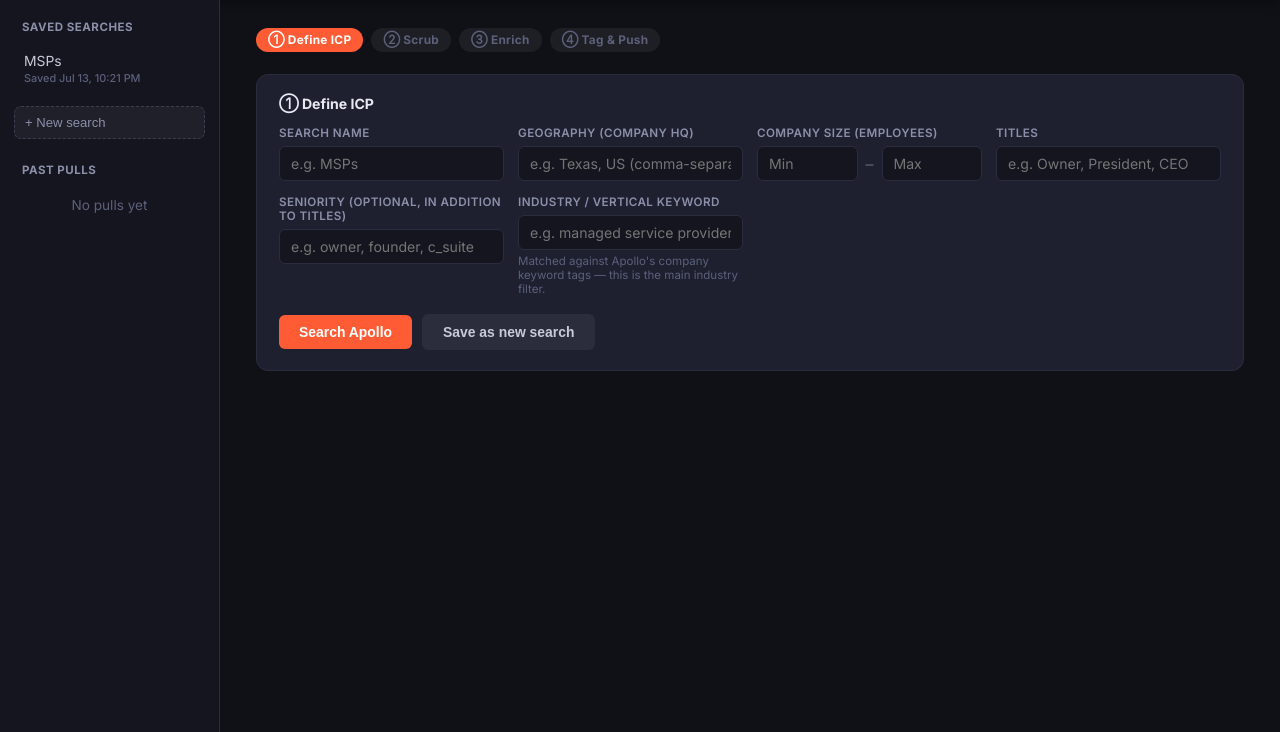
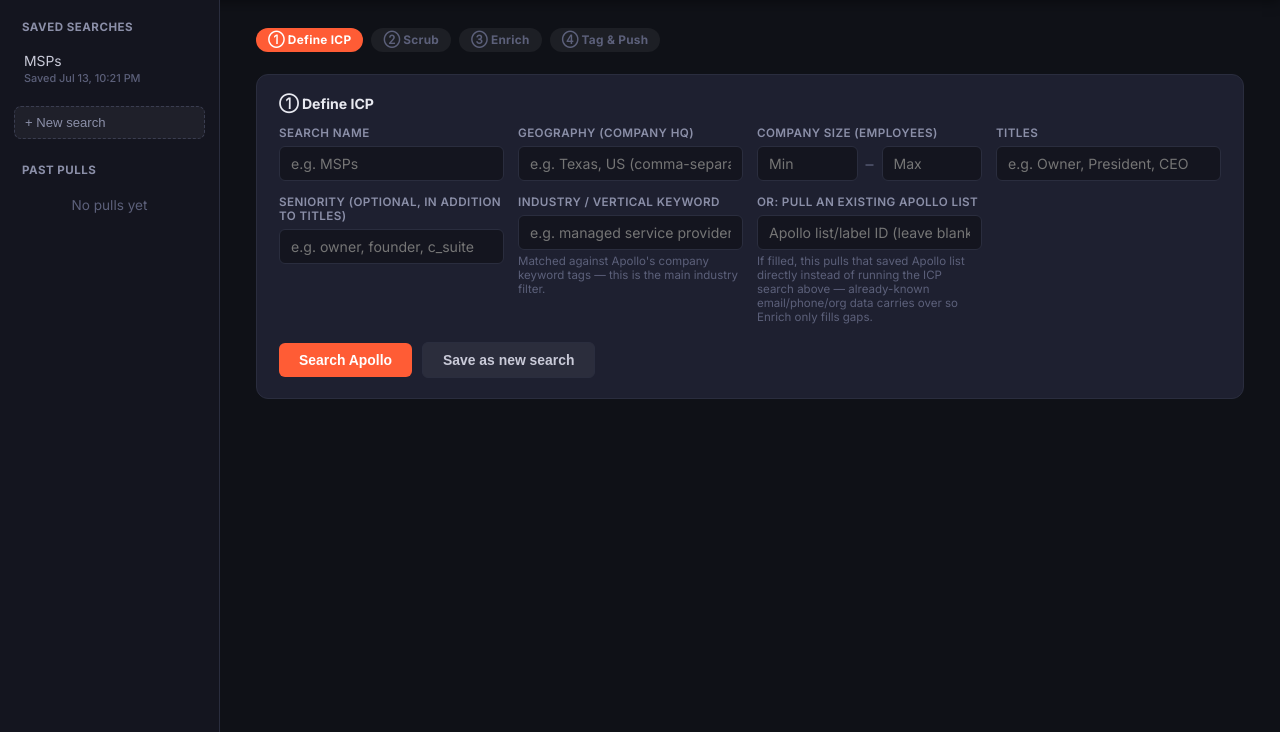
Before and after one commit to atbeas/hubspot-deal-dashboard, a Flask app: page /pull-contacts in a window 1280 px wide. Shown: the part 73-805 px from the top of the page. Run offline with Flask 3, Linux system fonts and the light colour scheme; the visitor is signed in with stand-in values (Sample User, id 1); data comes from the database, SQL or seed files in the repository; data that the repository does not hold is empty.

Commit message:
Add ability to pull an existing Apollo saved list as a search
Previously the only way to source candidates was a net-new ICP
criteria search. Some prospecting (e.g. the "PL MSPs" Apollo list)
is maintained as a saved list/label in Apollo instead, and there was
no way to bring those contacts into the dashboard's scrub/enrich/push
pipeline.

- apollo_pipeline.pull_apollo_list() pages through /v1/contacts/search
  by label_id, carrying over any already-known email/mobile/org data
  from the list so Enrich doesn't burn Apollo credits re-revealing
  what's already known.
- run_pull_search branches on criteria.apollo_list_id vs the existing
  ICP search path.
- enrich_pull_batch / _run_enrich_batch now skip candidates that
  already carry an email (only a phone-reveal + org-enrich call is
  made for those), and no longer clobber their enrich_status back to
  'enriching'.
- Added an "Apollo List ID" field to the Define ICP panel; filling it
  in bypasses the ICP fields and pulls that list instead.

Co-Authored-By: Claude Sonnet 5 <noreply@anthropic.com>
Claude-Session: https://claude.ai/code/session_015aL4PD6mfKmC2bu8q8Zfog

```diff
--- a/apollo_pipeline.py
+++ b/apollo_pipeline.py
@@ -86,6 +86,68 @@ def search_apollo_all(criteria, max_results=MAX_SEARCH_RESULTS):
 
     truncated = total_entries > len(candidates)
     return {"total_entries": total_entries, "candidates": candidates[:max_results], "truncated": truncated}
+
+
+LIST_PULL_PAGE_SIZE = 100
+MAX_LIST_RESULTS = 2000
+
+
+def pull_apollo_list(label_id, max_results=MAX_LIST_RESULTS):
+    """Pulls an existing saved Apollo list/label (e.g. "PL MSPs") instead of
+    running a net-new ICP search. Unlike search_apollo, these are already-
+    saved contacts -- real (non-obfuscated) names, and often already have
+    email/mobile/org data from prior enrichment, which we carry through so
+    the Enrich stage doesn't burn credits re-revealing what's already known.
+    """
+    all_contacts = []
+    page = 1
+    while len(all_contacts) < max_results:
+        resp = requests.post(f"{APOLLO_BASE}/v1/contacts/search",
+                              headers=_apollo_headers(),
+                              json={"label_ids": [label_id], "per_page": LIST_PULL_PAGE_SIZE, "page": page},
+                              timeout=30)
+        resp.raise_for_status()
+        data = resp.json()
+        contacts = data.get("contacts", [])
+        if not contacts:
+            break
+        all_contacts.extend(contacts)
+        total_pages = data.get("pagination", {}).get("total_pages", 1)
+        if page >= total_pages:
+            break
+        page += 1
+
+    total_entries = data.get("pagination", {}).get("total_entries", len(all_contacts)) if all_contacts else 0
+    truncated = total_entries > len(all_contacts)
+    all_contacts = all_contacts[:max_results]
+
+    candidates = []
+    for c in all_contacts:
+        org = c.get("organization") or {}
+        phones = c.get("phone_numbers") or []
+        mobile = next((p.get("sanitized_number") or p.get("raw_number") for p in phones if p.get("type") == "mobile"), "")
+        other_phone = next((p.get("sanitized_number") or p.get("raw_number") for p in phones if p.get("type") != "mobile"), "")
+        candidates.append({
+            "apollo_person_id": c.get("person_id") or c.get("id"),
+            "apollo_contact_id": c.get("id"),
+            "organization_id": c.get("organization_id") or org.get("id"),
+            "first_name": c.get("first_name", ""),
+            "last_name": c.get("last_name", ""),
+            "title": c.get("title", ""),
+            "company_name": org.get("name") or c.get("organization_name", ""),
+            "has_email": bool(c.get("email")),
+            "has_direct_phone": bool(other_phone or mobile),
+            "email": c.get("email", ""),
+            "email_status": c.get("email_status", ""),
+            "linkedin_url": c.get("linkedin_url", ""),
+            "mobile_phone": mobile,
+            "company_phone": other_phone or org.get("sanitized_phone", ""),
+            "website": org.get("website_url", ""),
+            "company_linkedin_url": org.get("linkedin_url", ""),
+            "city": c.get("city", ""),
+            "state": c.get("state", ""),
+        })
+    return {"total_entries": total_entries, "candidates": candidates, "truncated": truncated}
 
 
 # --------------------------------------------------------------- reveal -----
--- a/app.py
+++ b/app.py
@@ -2008,7 +2008,10 @@ def run_pull_search():
     criteria = body.get("criteria") or {}
     search_name = body.get("search_name", "")
 
-    result = apollo.search_apollo_all(criteria)
+    if criteria.get("apollo_list_id"):
+        result = apollo.pull_apollo_list(criteria["apollo_list_id"])
+    else:
+        result = apollo.search_apollo_all(criteria)
 
     with get_db() as conn:
         cur = conn.execute(
@@ -2027,12 +2030,25 @@ def run_pull_search():
         for c in result["candidates"]:
             prior = prior_by_person.get(c["apollo_person_id"])
             default_keep = 0 if _within_recent_pull_window(prior) else 1
+            # Candidates pulled from an existing Apollo list (not a fresh ICP
+            # search) often already have email/mobile/org data -- persist it
+            # now so Enrich can skip re-revealing what's already known.
+            email = c.get("email", "")
+            mobile_phone = c.get("mobile_phone", "")
             conn.execute("""
                 INSERT INTO pull_candidates
-                    (batch_id, apollo_person_id, first_name, last_name, title, company_name, keep)
-                VALUES (?, ?, ?, ?, ?, ?, ?)
-            """, [batch_id, c["apollo_person_id"], c["first_name"], c["last_name"],
-                  c["title"], c["company_name"], default_keep])
+                    (batch_id, apollo_person_id, apollo_contact_id, organization_id,
+                     first_name, last_name, title, company_name, keep,
+                     email, email_status, linkedin_url, enrich_status,
+                     mobile_phone, mobile_status,
+                     company_phone, website, company_linkedin_url, city, state)
+                VALUES (?, ?, ?, ?, ?, ?, ?, ?, ?, ?, ?, ?, ?, ?, ?, ?, ?, ?, ?, ?)
+            """, [batch_id, c["apollo_person_id"], c.get("apollo_contact_id"), c.get("organization_id"),
+                  c["first_name"], c["last_name"], c["title"], c["company_name"], default_keep,
+                  email, c.get("email_status", ""), c.get("linkedin_url", ""), "done" if email else "pending",
+                  mobile_phone, "found" if mobile_phone else "pending",
+                  c.get("company_phone", ""), c.get("website", ""), c.get("company_linkedin_url", ""),
+                  c.get("city", ""), c.get("state", "")])
         rows = conn.execute("SELECT * FROM pull_candidates WHERE batch_id = ?", [batch_id]).fetchall()
         candidates = _attach_prior_pull_info(conn, [_candidate_row_to_dict(r) for r in rows], batch_id)
 
@@ -2123,6 +2139,22 @@ def _run_enrich_batch(batch_id):
 
         webhook_url = f"{PULL_CONTACTS_HOST}/api/pull-contacts/apollo-webhook?key={APOLLO_WEBHOOK_SECRET}"
 
+        # Candidates already carrying an email (e.g. pulled from an existing
+        # Apollo list, not a fresh ICP search) skip the reveal call entirely
+        # -- no point spending a credit re-revealing what we already have.
+        already_known = [r for r in rows if r["email"]]
+        needs_reveal = [r for r in rows if not r["email"]]
+
+        org_ids_needed = set(r["organization_id"] for r in already_known if r["organization_id"])
+        for r in already_known:
+            if not r["mobile_phone"]:
+                try:
+                    apollo.submit_phone_reveal(r["apollo_person_id"], webhook_url)
+                except requests.RequestException:
+                    pass
+            conn.execute("UPDATE pull_candidates SET enrich_status = 'done' WHERE id = ?", [r["id"]])
+            conn.commit()
+
         def reveal_one(r):
             try:
                 revealed = apollo.reveal_email(r["apollo_person_id"])
@@ -2134,9 +2166,8 @@ def _run_enrich_batch(batch_id):
                 pass
             return (r["id"], r, revealed)
 
-        org_ids_needed = set()
         with concurrent.futures.ThreadPoolExecutor(max_workers=8) as pool:
-            for cand_id, r, revealed in pool.map(reveal_one, rows):
+            for cand_id, r, revealed in pool.map(reveal_one, needs_reveal):
                 if revealed is None:
                     conn.execute("UPDATE pull_candidates SET enrich_status = 'failed' WHERE id = ?", [cand_id])
                     conn.commit()
@@ -2187,8 +2218,11 @@ def _run_enrich_batch(batch_id):
 @login_required
 def enrich_pull_batch(batch_id):
     with get_db() as conn:
+        # Candidates pulled from an existing Apollo list may already be
+        # marked 'done' (email known at ingestion) -- don't reset those back
+        # to 'enriching', only the ones that genuinely still need a reveal.
         conn.execute(
-            "UPDATE pull_candidates SET enrich_status = 'enriching' WHERE batch_id = ? AND keep = 1",
+            "UPDATE pull_candidates SET enrich_status = 'enriching' WHERE batch_id = ? AND keep = 1 AND enrich_status != 'done'",
             [batch_id]
         )
         conn.execute("UPDATE pull_batches SET stage = 'enriching' WHERE id = ?", [batch_id])
--- a/templates/pull_contacts.html
+++ b/templates/pull_contacts.html
@@ -193,6 +193,11 @@
           <input type="text" id="fKeywords" placeholder="e.g. managed service provider" />
           <div class="hint">Matched against Apollo's company keyword tags — this is the main industry filter.</div>
         </div>
+        <div class="field">
+          <label>Or: pull an existing Apollo list</label>
+          <input type="text" id="fApolloListId" placeholder="Apollo list/label ID (leave blank for ICP search)" />
+          <div class="hint">If filled, this pulls that saved Apollo list directly instead of running the ICP search above — already-known email/phone/org data carries over so Enrich only fills gaps.</div>
+        </div>
       </div>
       <div class="btn-row">
         <button class="btn btn-primary" id="runSearchBtn" type="button">Search Apollo</button>
@@ -312,6 +317,10 @@ function csvToList(id) {
 }
 
 function collectCriteria() {
+  const listId = document.getElementById('fApolloListId').value.trim();
+  if (listId) {
+    return { apollo_list_id: listId };
+  }
   const empMin = document.getElementById('fEmpMin').value;
   const empMax = document.getElementById('fEmpMax').value;
   return {
@@ -325,6 +334,7 @@ function collectCriteria() {
 }
 
 function fillCriteriaForm(criteria) {
+  document.getElementById('fApolloListId').value = criteria.apollo_list_id || '';
   document.getElementById('fLocations').value = (criteria.locations || []).join(', ');
   document.getElementById('fEmpMin').value = criteria.employee_min ?? '';
   document.getElementById('fEmpMax').value = criteria.employee_max ?? '';
```
